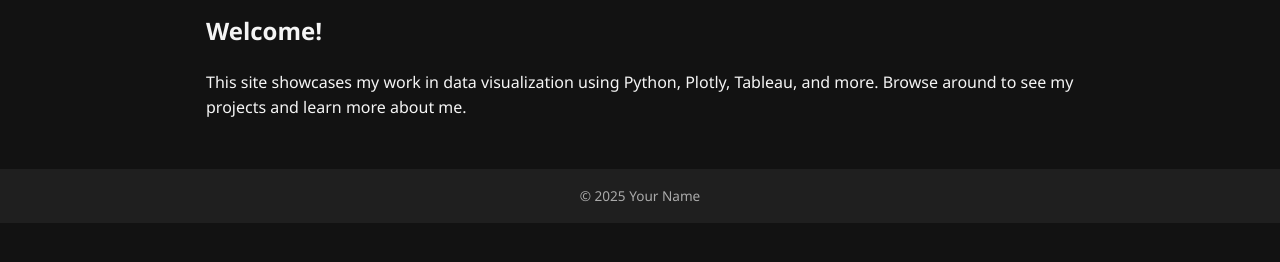
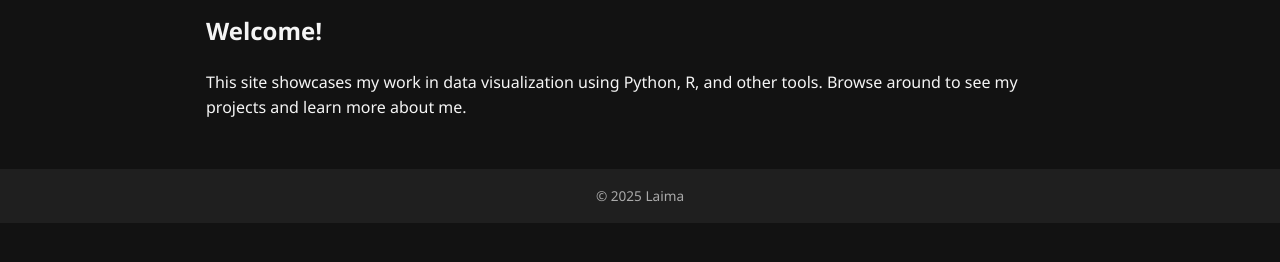
Before and after one commit to lmlukoseviciute/beautiful_data, a plain HTML site: page index.html in a window 1280 px wide. Shown: the part 168-430 px from the top of the page. Drawn offline with Linux system fonts and the light colour scheme.

Commit message:
Update index.html

```diff
--- a/index.html
+++ b/index.html
@@ -18,8 +18,8 @@
   </header>
   <main>
     <h2>Welcome!</h2>
-    <p>This site showcases my work in data visualization using Python, Plotly, Tableau, and more. Browse around to see my projects and learn more about me.</p>
+    <p>This site showcases my work in data visualization using Python, R, and other tools. Browse around to see my projects and learn more about me.</p>
   </main>
-  <footer>© 2025 Your Name</footer>
+  <footer>© 2025 Laima</footer>
 </body>
 </html>
```
